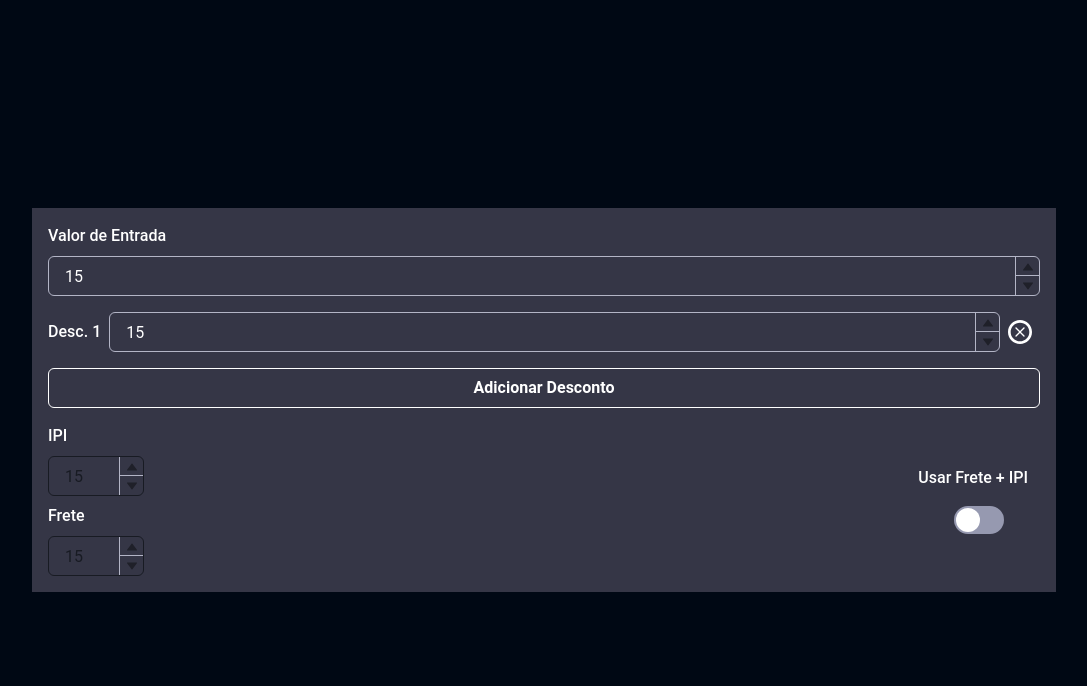
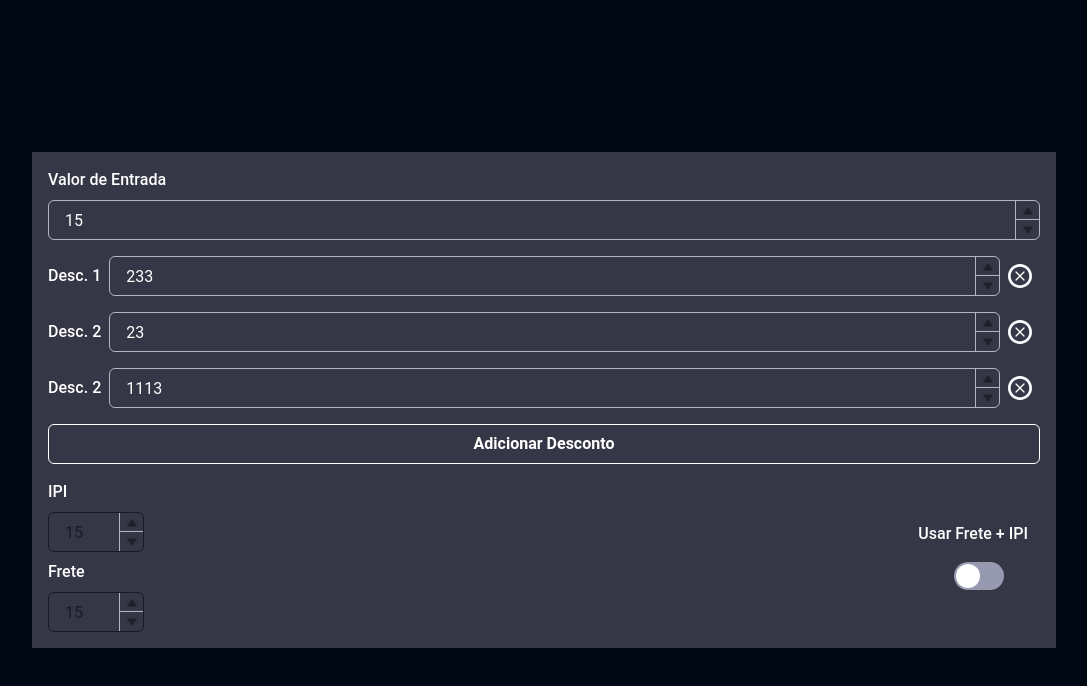
Before and after one commit to luanrem/furniture_discount, a Next.js app: page / in a window 1280 px wide. Shown: the top 686 px of the page, without its empty margins (96-1183 px from the left). Built offline with nearby package versions, Linux system fonts and the light colour scheme.

Commit message:
insert button funcionaliy

```diff
--- a/src/components/Discount.tsx
+++ b/src/components/Discount.tsx
@@ -13,15 +13,25 @@ import {
 } from "@chakra-ui/react";
 import { TiDeleteOutline } from "react-icons/ti";
 
-export default function Discount() {
+interface discountProps {
+  number: number;
+  value: number;
+}
+
+export default function Discount({ number, value }: discountProps) {
   return (
     <>
       <Flex justifyContent="center" alignItems="center">
         <FormLabel margin="0" marginRight="2" flexShrink="0" htmlFor="discount">
-          Desc. 1
+          Desc. {number}
         </FormLabel>
         <FormControl>
-          <NumberInput defaultValue={15} max={30} clampValueOnBlur={false}>
+          <NumberInput
+            defaultValue={15}
+            max={30}
+            clampValueOnBlur={false}
+            value={value}
+          >
             <NumberInputField />
             <NumberInputStepper>
               <NumberIncrementStepper />
@@ -30,6 +40,7 @@ export default function Discount() {
           </NumberInput>
         </FormControl>
         <IconButton
+          id={String(number)}
           variant="link"
           colorScheme="gray.800"
           aria-label="Call Sage"
--- a/src/pages/index.tsx
+++ b/src/pages/index.tsx
@@ -17,12 +17,50 @@ import {
 import Discount from "../components/Discount";
 import { useState } from "react";
 
+interface discountProps {
+  id: number;
+  number: number;
+  value: number;
+}
+
 const Home: NextPage = () => {
   const [freteButton, setFreteButton] = useState<boolean>(false);
+  const [discount, setDiscount] = useState<discountProps[]>([
+    {
+      id: 1,
+      number: 1,
+      value: 233,
+    },
+    {
+      id: 2,
+      number: 2,
+      value: 23,
+    },
+    {
+      id: 2,
+      number: 2,
+      value: 1113,
+    },
+  ]);
 
   const handleCheckFreteButton = (data: any) => {
     console.log(data);
     setFreteButton(!freteButton);
+  };
+
+  const addDiscount = () => {
+    let newDiscount: discountProps = {
+      id: 5,
+      number: 4,
+      value: 234,
+    };
+    console.log("discount", discount.push(newDiscount));
+    // setDiscount(setdiscount);
+    console.log("chegou");
+  };
+
+  const deleteDiscount = (data) => {
+    console.log("data");
   };
   return (
     <Flex flexDir="column" w="100vw" h="100vh" align="center" justify="center">
@@ -39,8 +77,14 @@ const Home: NextPage = () => {
                 </NumberInputStepper>
               </NumberInput>
             </FormControl>
-            <Discount />
-            <Button colorScheme="gray.900" variant="outline">
+            {discount.map((prop, key) => (
+              <Discount number={prop.number} value={prop.value} key={prop.id} />
+            ))}
+            <Button
+              colorScheme="gray.900"
+              variant="outline"
+              onClick={addDiscount}
+            >
               Adicionar Desconto
             </Button>
 
```
